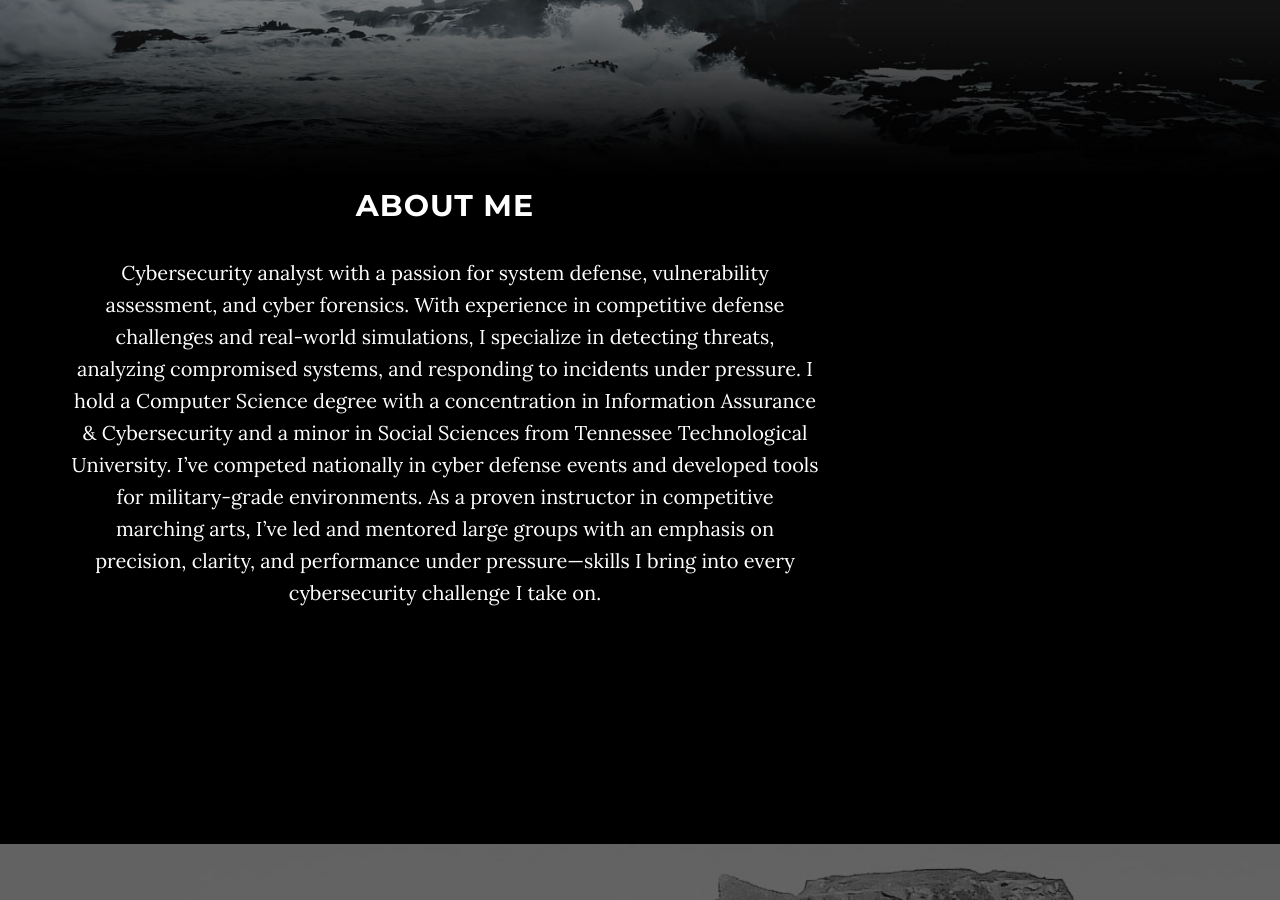
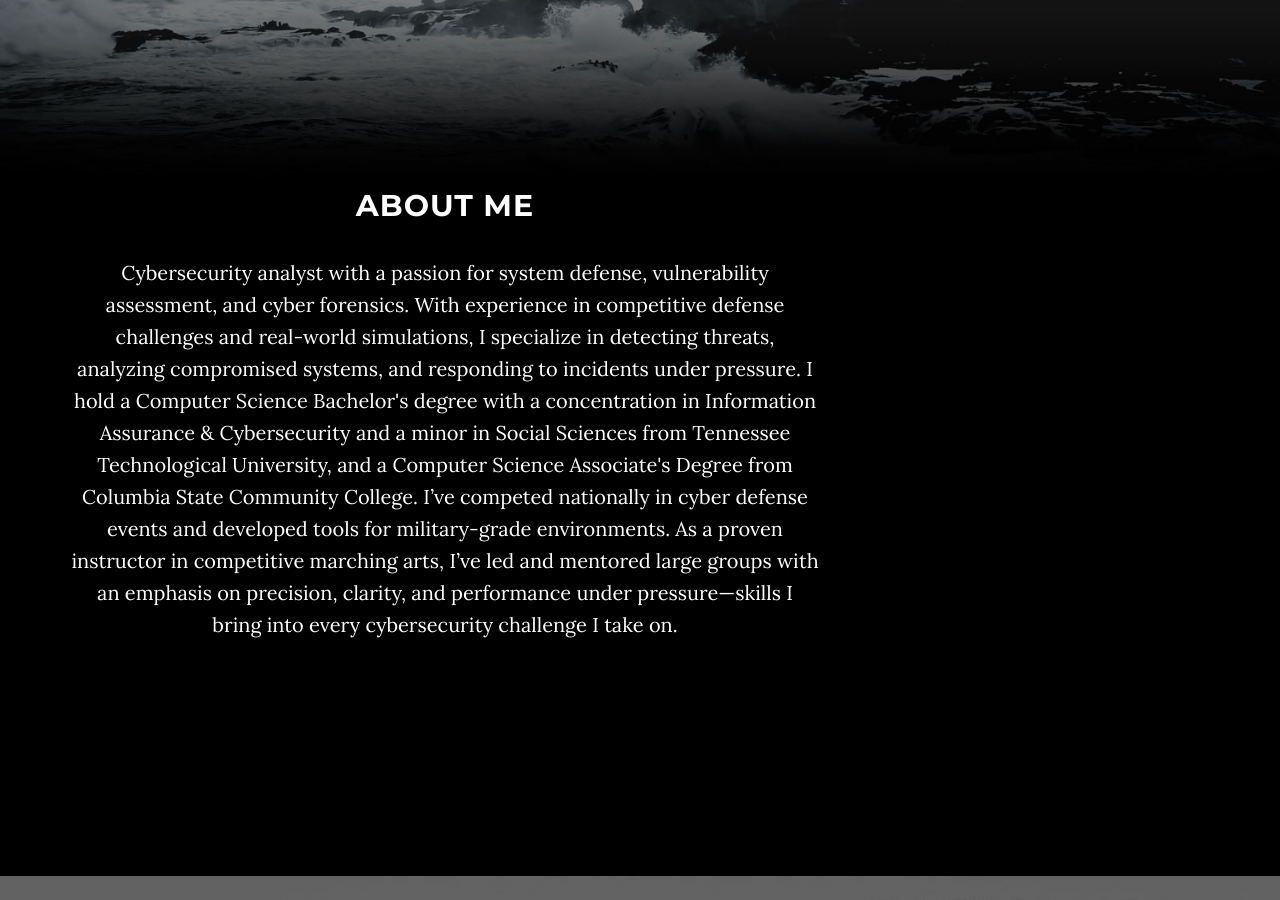
Before and after one commit to M-Kiriazes/M-Kiriazes.github.io, a Jekyll site: the page built from index.html, in a window 1280 px wide and 900 px high, scrolled down 711 px. Built offline with Jekyll 4.4.1, drawn with Linux system fonts in a browser that asks for light colours.

Commit message:
Update about.html

```diff
--- a/_includes/about.html
+++ b/_includes/about.html
@@ -4,7 +4,7 @@
       <div class="col-lg-8">
         <h2 class="text-white mb-4">About Me</h2>
         <p class="text-white-50">
-          Cybersecurity analyst with a passion for system defense, vulnerability assessment, and cyber forensics. With experience in competitive defense challenges and real-world simulations, I specialize in detecting threats, analyzing compromised systems, and responding to incidents under pressure. I hold a Computer Science degree with a concentration in Information Assurance & Cybersecurity and a minor in Social Sciences from Tennessee Technological University. I’ve competed nationally in cyber defense events and developed tools for military-grade environments. As a proven instructor in competitive marching arts, I’ve led and mentored large groups with an emphasis on precision, clarity, and performance under pressure—skills I bring into every cybersecurity challenge I take on.
+          Cybersecurity analyst with a passion for system defense, vulnerability assessment, and cyber forensics. With experience in competitive defense challenges and real-world simulations, I specialize in detecting threats, analyzing compromised systems, and responding to incidents under pressure. I hold a Computer Science Bachelor's degree with a concentration in Information Assurance & Cybersecurity and a minor in Social Sciences from Tennessee Technological University, and a Computer Science Associate's Degree from Columbia State Community College. I’ve competed nationally in cyber defense events and developed tools for military-grade environments. As a proven instructor in competitive marching arts, I’ve led and mentored large groups with an emphasis on precision, clarity, and performance under pressure—skills I bring into every cybersecurity challenge I take on.
         </p>
       </div>
     </div>
```
